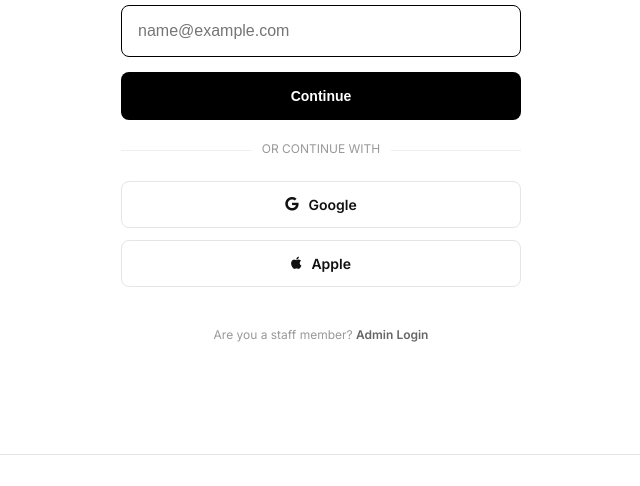
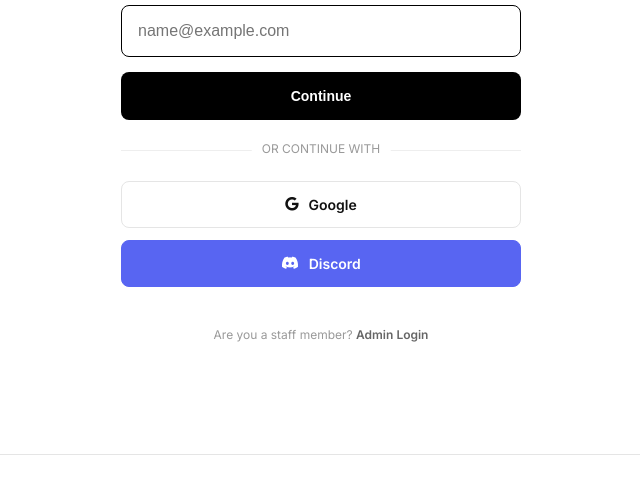
Before and after one commit to MrBeanCoozl/WDP_Development, a Flask app: page /store/auth in a window 1280 px wide. Shown: the part 279-765 px from the top of the page, without its empty margins (319-959 px from the left). Run offline with Flask 3, Linux system fonts and the light colour scheme.

Commit message:
Add Discord OAuth and refactor OAuth setup
Refactor OAuth and app initialization, add Discord social login and template button.

- Load environment variables earlier and ensure a single Flask app instance; read FLASK_SECRET_KEY from env with a fallback.
- Move OAuth import into a try/except and only initialize/register providers if authlib is available; add debug prints for provider keys.
- Register Google using server metadata (openid scope) and add new Discord OAuth registration.
- Implement /auth/discord and /auth/discord/callback routes to fetch user info, create or lookup User records, handle session setup and basic role checks; flash errors for missing email or failures.
- Update templates/store_auth.html to add a styled Discord social login button and minor markup spacing fix.

This consolidates OAuth setup, makes social login optional when authlib is missing, and introduces Discord as an additional social provider.

```diff
--- a/app.py
+++ b/app.py
@@ -18,82 +18,79 @@ import traceback
 from email.mime.text import MIMEText
 from email.mime.multipart import MIMEMultipart
 from dotenv import load_dotenv
-from authlib.integrations.flask_client import OAuth
-
+
+# Load environment variables
 load_dotenv()
 
-# 2. CREATE the Flask app instance (This defines the name 'app')
+# ==============================================================================
+# SECTION 2: APP CONFIGURATION & SETUP
+# ==============================================================================
+# 1. Initialize Flask App (Single Instance)
 app = Flask(__name__)
-app.secret_key = os.environ.get('FLASK_SECRET_KEY', 'default_secret_key')
-
-# 3. Configure Google Credentials
-app.config['GOOGLE_CLIENT_ID'] = os.environ.get('GOOGLE_CLIENT_ID')
-app.config['GOOGLE_CLIENT_SECRET'] = os.environ.get('GOOGLE_CLIENT_SECRET')
-
-# 4. NOW initialize OAuth using the 'app' we just created
-oauth = OAuth(app)
-
-# 5. Register Google
-google = oauth.register(
-    name='google',
-    client_id=app.config.get('GOOGLE_CLIENT_ID'),
-    client_secret=app.config.get('GOOGLE_CLIENT_SECRET'),
-    server_metadata_url='https://accounts.google.com/.well-known/openid-configuration',
-    client_kwargs={'scope': 'openid email profile'}
-)
-# Google Auth Library Check
-try:
-    from authlib.integrations.flask_client import OAuth
-    authlib_installed = True
-except ImportError:
-    authlib_installed = False
-    print("Warning: Authlib not installed. Google Login will be disabled.")
-
-# ==============================================================================
-# SECTION 2: APP CONFIGURATION & SETUP
-# ==============================================================================
-app = Flask(__name__)
-app.secret_key = 'your_secret_key_here'
-
+app.secret_key = os.environ.get('FLASK_SECRET_KEY', 'your_secret_key_here')
+
+# 2. Database Configuration
 basedir = os.path.abspath(os.path.dirname(__file__))
 db_path = os.path.join(basedir, 'business_data.db')
 app.config['SQLALCHEMY_DATABASE_URI'] = 'sqlite:///' + db_path
 app.config['SQLALCHEMY_TRACK_MODIFICATIONS'] = False
 app.config['SQLALCHEMY_ENGINE_OPTIONS'] = {'poolclass': NullPool}
 
-# Upload Config
+# 3. Upload Configuration
 UPLOAD_FOLDER = os.path.join(basedir, 'static', 'profile_pics')
 ALLOWED_EXTENSIONS = {'png', 'jpg', 'jpeg'}
 app.config['UPLOAD_FOLDER'] = UPLOAD_FOLDER
 os.makedirs(UPLOAD_FOLDER, exist_ok=True)
 
-# Email Config
+# 4. Email Configuration
 app.config['SMTP_SERVER'] = 'smtp.gmail.com'
 app.config['SMTP_EMAIL'] = 'limjiaan41@gmail.com'.strip()
 app.config['SMTP_PASSWORD'] = 'xfxx kqbw mrsv wsvc'.strip()
 
-# --- GOOGLE OAUTH SETUP ---
-print(f"DEBUG: Found Client ID? {'YES' if os.environ.get('GOOGLE_CLIENT_ID') else 'NO'}")
-
+# ==============================================================================
+# SECTION 3: OAUTH SETUP (GOOGLE & DISCORD)
+# ==============================================================================
+# Load Keys
 app.config['GOOGLE_CLIENT_ID'] = os.environ.get('GOOGLE_CLIENT_ID')
 app.config['GOOGLE_CLIENT_SECRET'] = os.environ.get('GOOGLE_CLIENT_SECRET')
-
+app.config['DISCORD_CLIENT_ID'] = os.environ.get('DISCORD_CLIENT_ID')
+app.config['DISCORD_CLIENT_SECRET'] = os.environ.get('DISCORD_CLIENT_SECRET')
+
+# Debug Print
+print(f"DEBUG: Found Google ID? {'YES' if app.config['GOOGLE_CLIENT_ID'] else 'NO'}")
+print(f"DEBUG: Found Discord ID? {'YES' if app.config['DISCORD_CLIENT_ID'] else 'NO'}")
+
+# Initialize OAuth
+try:
+    from authlib.integrations.flask_client import OAuth
+    oauth = OAuth(app)
+    authlib_installed = True
+except ImportError:
+    authlib_installed = False
+    print("Warning: Authlib not installed. Social Login will be disabled.")
 
 if authlib_installed:
-    oauth = OAuth(app)
+    # --- Register Google ---
     google = oauth.register(
         name='google',
         client_id=app.config['GOOGLE_CLIENT_ID'],
         client_secret=app.config['GOOGLE_CLIENT_SECRET'],
-        access_token_url='https://accounts.google.com/o/oauth2/token',
-        access_token_params=None,
-        authorize_url='https://accounts.google.com/o/oauth2/auth',
-        authorize_params=None,
-        api_base_url='https://www.googleapis.com/oauth2/v1/',
-        userinfo_endpoint='https://openidconnect.googleapis.com/v1/userinfo',
-        client_kwargs={'scope': 'email profile'},
+        server_metadata_url='https://accounts.google.com/.well-known/openid-configuration',
+        client_kwargs={'scope': 'openid email profile'}
     )
 
+    # --- Register Discord (NEW) ---
+    discord = oauth.register(
+        name='discord',
+        client_id=app.config['DISCORD_CLIENT_ID'],
+        client_secret=app.config['DISCORD_CLIENT_SECRET'],
+        authorize_url='https://discord.com/api/oauth2/authorize',
+        access_token_url='https://discord.com/api/oauth2/token',
+        api_base_url='https://discord.com/api/',
+        client_kwargs={'scope': 'identify email'}
+    )
+
+# Initialize Database
 db = SQLAlchemy(app)
 MAX_LOGIN_ATTEMPTS = 5
 
@@ -779,6 +776,62 @@ def google_callback():
         flash(f"Google Sign-In failed: {str(e)}", "danger")
         return redirect(url_for('store_auth'))
 
+# Discord Routes
+@app.route('/auth/discord')
+def discord_login():
+    redirect_uri = url_for('discord_callback', _external=True)
+    return discord.authorize_redirect(redirect_uri)
+
+@app.route('/auth/discord/callback')
+def discord_callback():
+    try:
+        token = discord.authorize_access_token()
+        # Discord returns user info at /users/@me
+        resp = discord.get('users/@me')
+        user_info = resp.json()
+
+        email = user_info.get('email')
+        if not email:
+            flash("Could not fetch email from Discord.", "danger")
+            return redirect(url_for('store_auth'))
+
+        username = user_info.get('username')
+        # Discord doesn't really have "First/Last" names, so we approximate
+        first_name = username
+        last_name = ""
+
+        # --- DATABASE LOGIC (Standard) ---
+        user = User.query.filter_by(email=email).first()
+
+        if not user:
+            # Create Account
+            count = User.query.count() + 1
+            custom_id = f"CUST-{datetime.now().year}-{count:03d}"
+            user = User(
+                custom_id=custom_id, username=email, email=email,
+                password="DISCORD_OAUTH_USER",
+                first_name=first_name, last_name=last_name,
+                role='Customer', auth_provider='discord', is_verified=True
+            )
+            db.session.add(user)
+            db.session.commit()
+
+            session['user_id'] = user.id
+            flash("Account created via Discord!", "success")
+            return redirect(url_for('store_setup_password'))
+
+        if user.role != 'Customer':
+            flash("Staff accounts cannot use Social Login.", "danger")
+            return redirect(url_for('login'))
+
+        session['user_id'] = user.id
+        flash(f"Welcome back, {first_name}!", "success")
+        return redirect(url_for('store_home'))
+
+    except Exception as e:
+        flash(f"Discord Login Failed: {str(e)}", "danger")
+        return redirect(url_for('store_auth'))
+
 @app.route('/store/setup_password', methods=['GET', 'POST'])
 def store_setup_password():
     # Ensure user is logged in (via Google)
--- a/templates/store_auth.html
+++ b/templates/store_auth.html
@@ -26,13 +26,14 @@
             <button type="submit" class="btn-auth">Continue</button>
         </form>
 
-        <div class="divider"><span>OR CONTINUE WITH</span></div>
+       <div class="divider"><span>OR CONTINUE WITH</span></div>
 
         <a href="{{ url_for('google_login') }}" class="social-btn">
             <i class="fa-brands fa-google"></i> Google
         </a>
-        <a href="#" class="social-btn">
-            <i class="fa-brands fa-apple"></i> Apple
+
+        <a href="{{ url_for('discord_login') }}" class="social-btn" style="background: #5865F2; color: white; border-color: #5865F2;">
+            <i class="fa-brands fa-discord"></i> Discord
         </a>
 
         <div class="admin-link">Are you a staff member? <a href="{{ url_for('login') }}">Admin Login</a></div>
```
